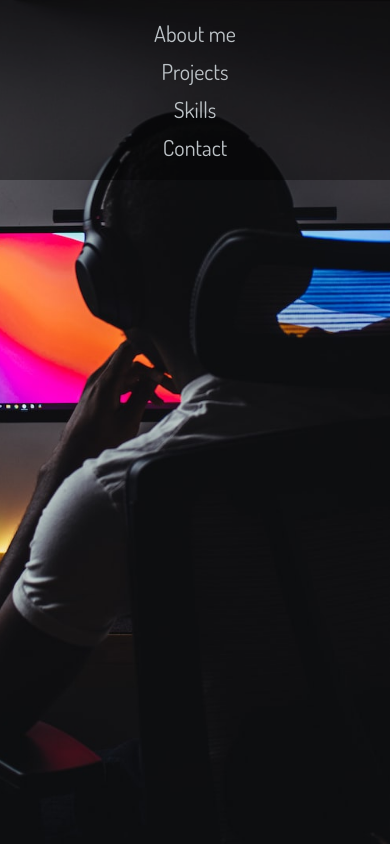
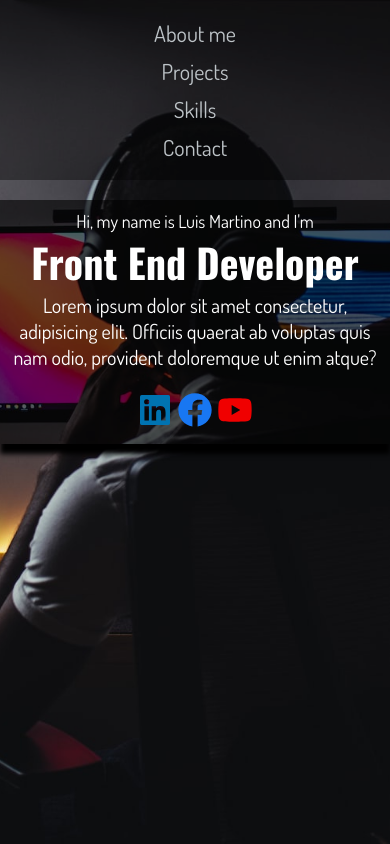
Before and after one commit to m4rtin0luis/myProfile, a plain HTML site: page index.html in a window 390 px wide. Drawn offline with nearby package versions, Linux system fonts and the light colour scheme.

Commit message:
Working header presentation

```diff
--- a/css/fonts.css
+++ b/css/fonts.css
@@ -1,3 +1,5 @@
 /* Fonts.css */
 
 @import url('https://fonts.googleapis.com/css2?family=Dosis:wght@200;300;400&display=swap');
+@import url('https://fonts.googleapis.com/css2?family=Open+Sans:wght@300&display=swap');
+@import url('https://fonts.googleapis.com/css2?family=Oswald:wght@700&display=swap');
--- a/css/styles.css
+++ b/css/styles.css
@@ -44,6 +44,48 @@ nav{
     color: rgb(202, 207, 210);
 }
 
+.header__presentation{
+    /* border: 1px solid white; */
+    width: 50%; height: auto;
+    background-color: rgb(0, 0, 0, 0.6);
+    display: flex;
+    flex-direction: column;
+    padding: 10px;
+    position: absolute;
+    top: 200px; left: 50px;
+    box-shadow: 0px 10px 5px;
+}
+
+.paragraph1{
+    font-family: 'Dosis', sans-serif;
+    font-size: 18px;
+    color: white;
+}
+
+.title{
+    font-family: 'Oswald', sans-serif;
+    font-size: 70px;
+    color: white;
+}
+
+.paragraph2{
+    font-family: 'Dosis', sans-serif;
+    font-size: 20px;
+    color: white;
+}
+
+.redes__sociales{
+    /* border: 1px solid white; */
+    width: 100%; height: auto;
+    margin-top: 20px;
+    display: flex;
+    justify-content: center;
+}
+
+.redes{
+    width: 60px;
+}
+
 @media(max-width: 800px){
 
     header{
@@ -67,4 +109,23 @@ nav{
     .link:hover{
         background-color: rgb(0, 0, 0, 0.4);
     }
+
+    .header__presentation{
+        position: static;
+        width: 100%; height: auto;
+        align-items: center;
+        margin-top: 20px;
+        text-align: center;
+    }
 }
+
+@media(max-width: 680px){
+
+    .title{
+        font-size: 40px;
+    }
+
+    .redes{
+        width: 40px;
+    }
+}
--- a/index.html
+++ b/index.html
@@ -20,6 +20,16 @@
                 <a href="#" class="link">Contact</a>
             </div>
         </nav>
+        <div class="header__presentation">
+            <p class="paragraph1">Hi, my name is <span>Luis Martino</span> and I'm</p>
+            <h2 class="title">Front End Developer</h2>
+            <p class="paragraph2">Lorem ipsum dolor sit amet consectetur, adipisicing elit. Officiis quaerat ab voluptas quis nam odio, provident doloremque ut enim atque?</p>
+            <div class="redes__sociales">
+                <a href="#"><img src="icons/link.svg" alt="Linkedin" class="redes"></a>
+                <a href="#"><img src="icons/facebook.svg" alt="Facebook" class="redes"></a>
+                <a href="#"><img src="icons/youtube.svg" alt="Youtube" class="redes"></a>
+            </div>
+        </div>
     </header>
 </body>
 </html>
```
Also changed, not shown: icons/facebook.svg (added), icons/link.svg (added), icons/youtube.svg (added).
